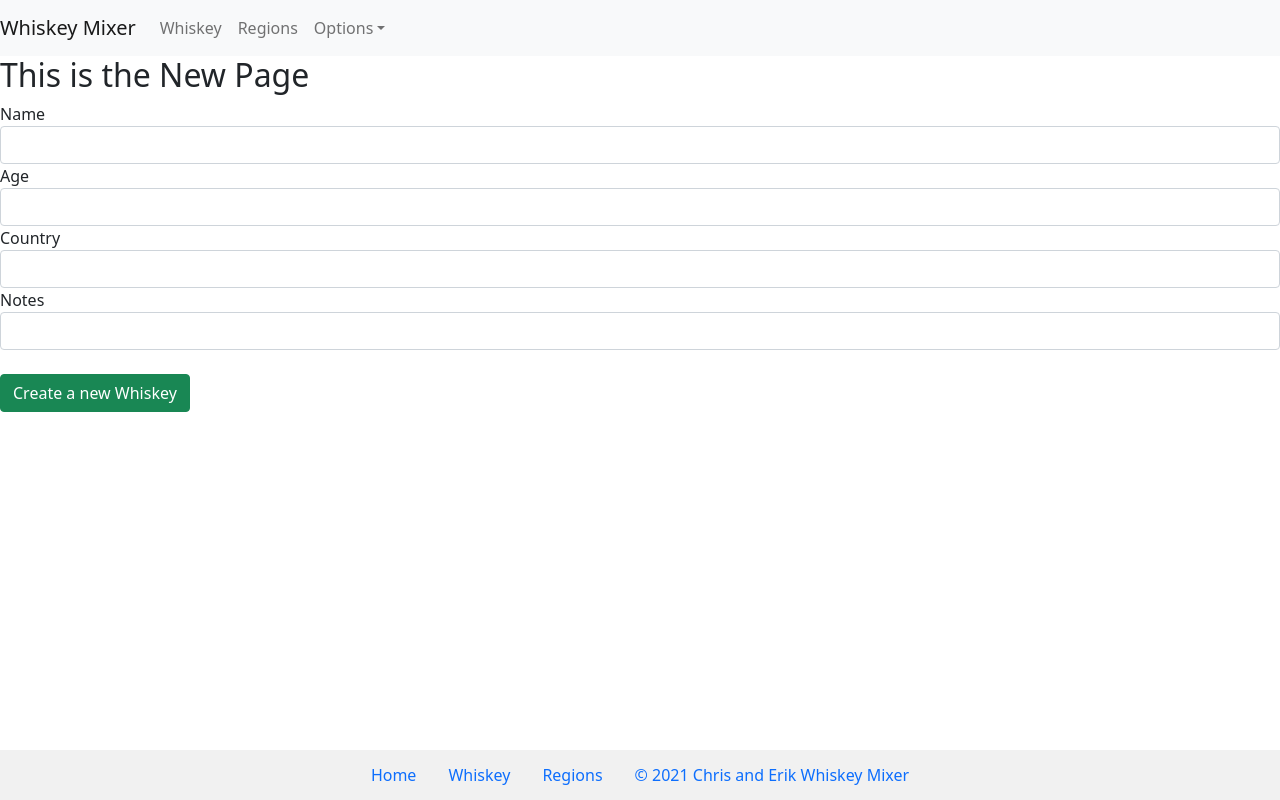
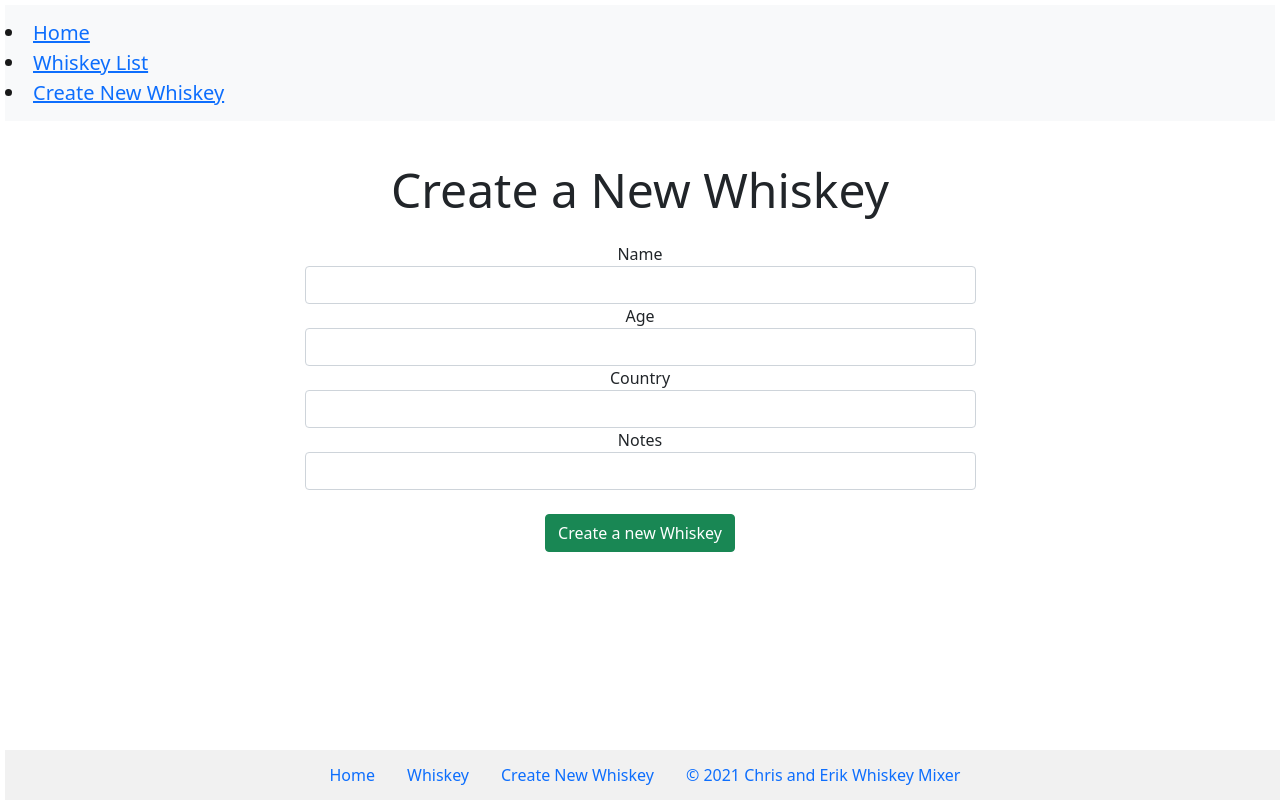
Before and after one commit to learn-academy-2021-bravo/cat-tinder-frontend-whiskey-mixer, a React (Create React App) app: page /whiskeynew in a window 1280 px wide. Built offline with nearby package versions, Linux system fonts and the light colour scheme.

Commit message:
added link functionality and create new and index styling

```diff
--- a/src/App.css
+++ b/src/App.css
@@ -11,3 +11,25 @@
 ul.nav{
   justify-content: center;
 }
+#img {
+  text-align: center;
+}
+#h2 {
+  text-align: center;
+  padding: 15px;
+  font-size: 3rem;
+}
+#form {
+  text-align: center;
+  width: 55%;
+  margin: auto;
+}
+#new-form {
+  margin: 25px;
+}
+#root{
+  margin: 5px;
+}
+#navbar{
+
+}
--- a/src/components/Footer.js
+++ b/src/components/Footer.js
@@ -9,13 +9,13 @@ class Footer extends Component{
       <footer id = "footer">
         <Nav>
           <NavItem>
-            <NavLink href="#">Home</NavLink>
+            <NavLink to="/">Home</NavLink>
           </NavItem>
           <NavItem>
-            <NavLink href="#">Whiskey</NavLink>
+            <NavLink to="whiskeyindex">Whiskey</NavLink>
           </NavItem>
           <NavItem>
-            <NavLink href="#">Regions</NavLink>
+            <NavLink to="whiskeynew">Create New Whiskey</NavLink>
           </NavItem>
           <NavItem>
             <NavLink to = "/">&copy; 2021 Chris and Erik Whiskey Mixer</NavLink>
--- a/src/components/Header.js
+++ b/src/components/Header.js
@@ -1,6 +1,6 @@
 import React, { Component } from 'react'
-// import React, { useState } from 'react';
 
+import { NavLink } from 'react-router-dom'
 import {
   Collapse,
   Navbar,
@@ -8,7 +8,6 @@ import {
   NavbarBrand,
   Nav,
   NavItem,
-  NavLink,
   UncontrolledDropdown,
   DropdownToggle,
   DropdownMenu,
@@ -21,16 +20,19 @@ class Header extends Component {
   render() {
     return (
       <>
-       <Navbar color="light" light expand="md">
-        <NavbarBrand href="/">Whiskey Mixer</NavbarBrand>
-          <Nav className="mr-auto" navbar>
-            <NavItem>
-              <NavLink href="/components/">Whiskey</NavLink>
-            </NavItem>
-            <NavItem>
-              <NavLink href="#">Regions</NavLink>
-            </NavItem>
-            <UncontrolledDropdown nav inNavbar>
+       <Navbar id ="navbar" color="light" light expand="md">
+        <NavbarBrand >
+          <NavItem>
+            < NavLink to="/">Home</NavLink>
+          </NavItem>
+          <NavItem>
+            <NavLink to="whiskeyindex">Whiskey List</NavLink>
+          </NavItem>
+          <NavItem>
+            <NavLink to="whiskeynew">Create New Whiskey</NavLink>
+          </NavItem>
+        </NavbarBrand>
+             {/* <UncontrolledDropdown nav inNavbar>
               <DropdownToggle nav caret>
                 Options
               </DropdownToggle>
@@ -46,8 +48,8 @@ class Header extends Component {
                   Reset
                 </DropdownItem>
               </DropdownMenu>
-            </UncontrolledDropdown>
-          </Nav>
+            </UncontrolledDropdown> */}
+
         </Navbar>
       </>
     )
--- a/src/pages/NotFound.js
+++ b/src/pages/NotFound.js
@@ -3,9 +3,9 @@ import notfound from '../assets/notfound.png'
 class NotFound extends Component {
   render() {
       return(
-          <>
-          <img src = { notfound } alt = "not found whiskey"></img>
-          </>
+          <div id ="img">
+          <img id ="img" src = { notfound } alt = "not found whiskey"></img>
+          </div>
       )
   }
 }
--- a/src/pages/WhiskeyIndex.js
+++ b/src/pages/WhiskeyIndex.js
@@ -9,9 +9,9 @@ class WhiskeyIndex extends Component {
     let { whiskey } = this.props
     return (
       <>
-        <h2>This is the Index Page</h2>
+        <h2 id ="h2" >Whiskeys</h2>
         <br />
-        <Col sm="6">
+        <Col id = "form" sm="6">
           { whiskey && whiskey.map(whiskey => {
             return (
               <Card key = {whiskey.id}>
--- a/src/pages/WhiskeyNew.js
+++ b/src/pages/WhiskeyNew.js
@@ -33,16 +33,16 @@ class WhiskeyNew extends Component {
   }
   render() {
     return (
-      <>
-        <h2>This is the New Page</h2>
-        <Form>
+      <div id = "new-form">
+        <h2 id ="h2">Create a New Whiskey</h2>
+        <Form id ="form">
           <FormGroup>
             <Label for = "name">Name</Label>
             <Input type="string" name="name" onChange = {this.handleChange} value = {this.state.form.name}/>
             </FormGroup>
             <FormGroup>
             <Label for = "age">Age</Label>
-            <Input type="string" name="age"onChange = {this.handleChange} value = {this.state.form.age}/>
+            <Input type="string" name="age"onChange = {this.handleChange} value = {this.state.form.age} />
             </FormGroup>
             <FormGroup>
             <Label for = "country">Country</Label>
@@ -65,7 +65,7 @@ class WhiskeyNew extends Component {
 
 
 
-      </>
+      </div>
     )
   }
 }
```
